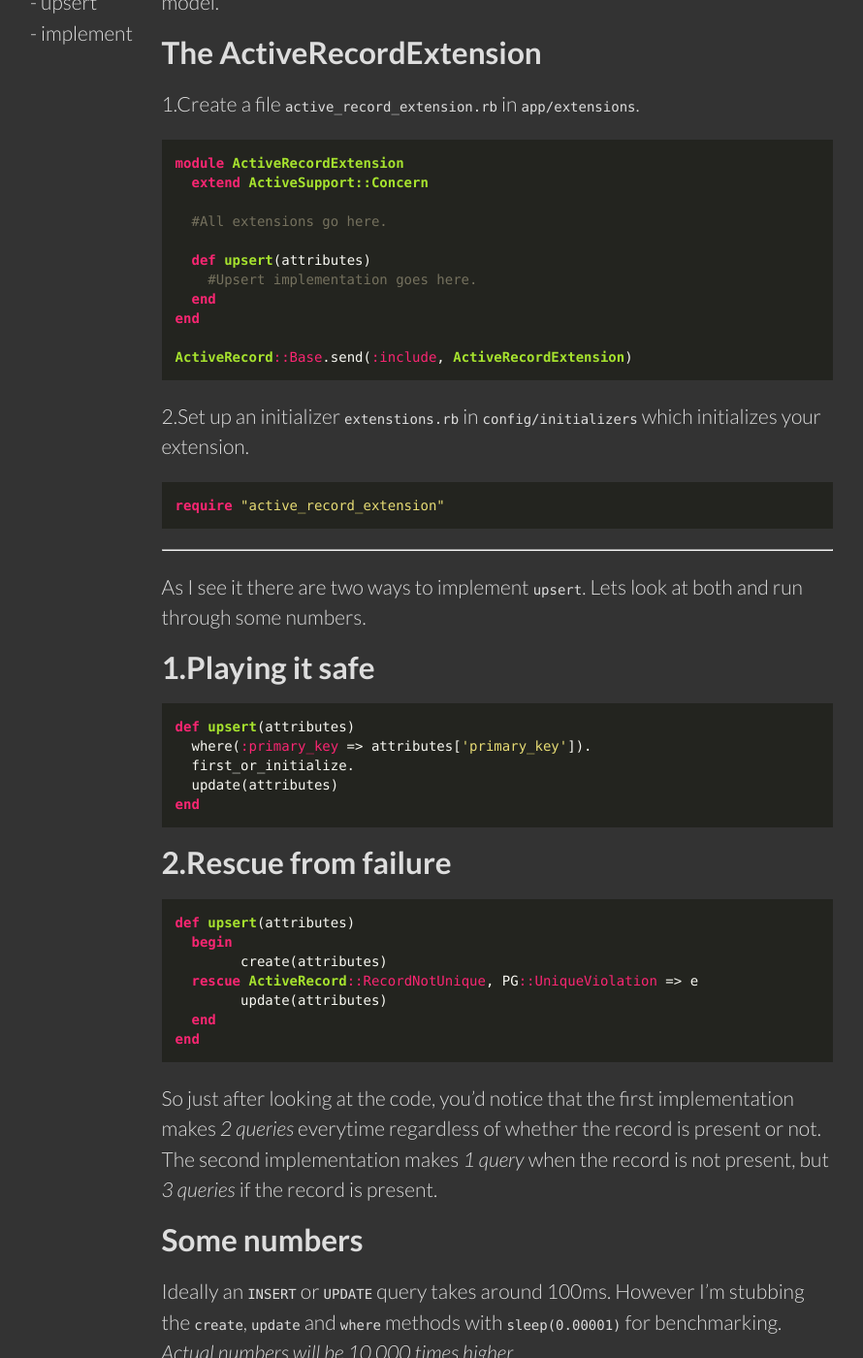
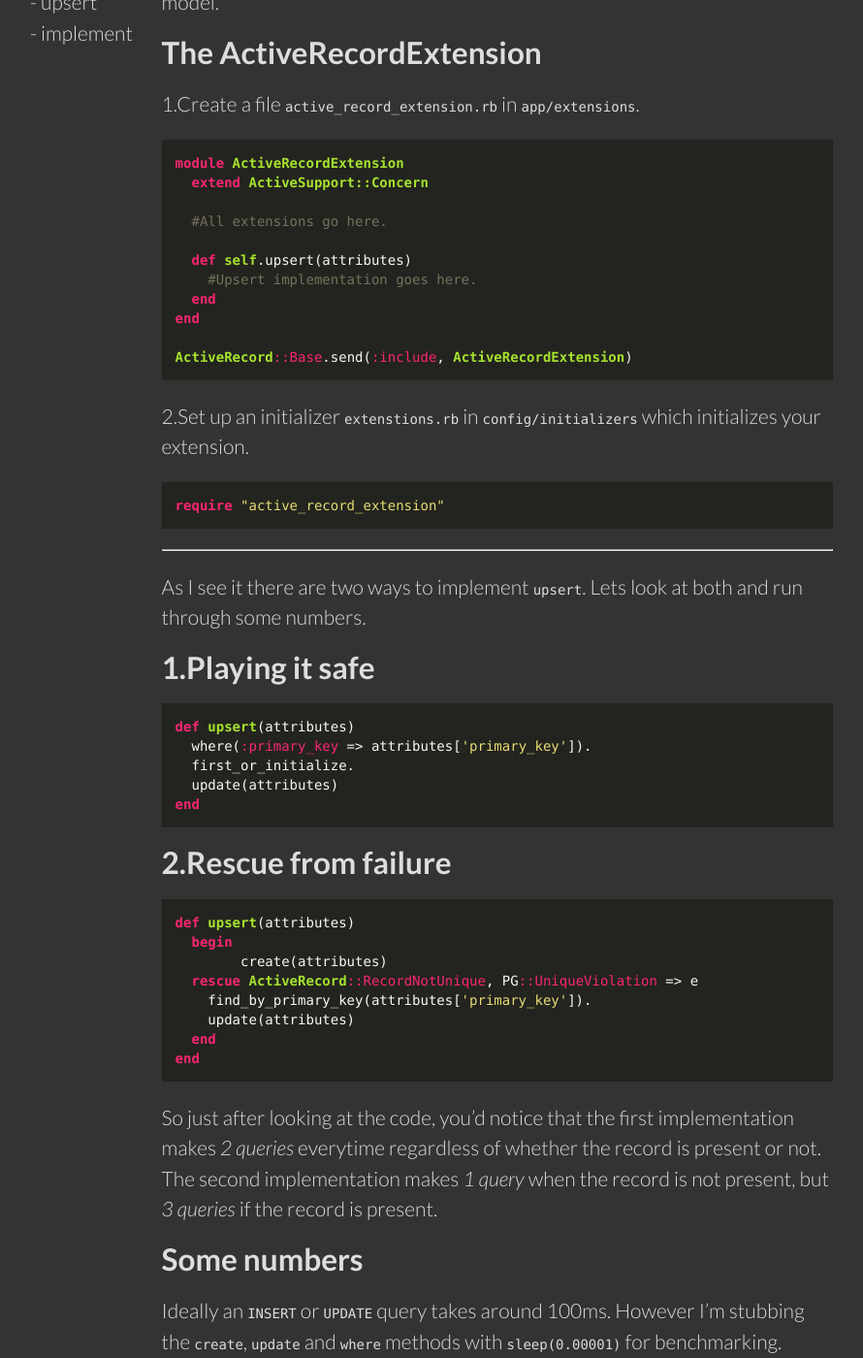
Before and after one commit to Codebrahma/codebrahma.github.io, a Jekyll site: the page built from _posts/2014-08-01-upsert-implementation-in-rails.markdown, in a window 1280 px wide and 1400 px high, scrolled down 391 px. Shown: the whole window at 97% size, without its empty margins (220-1110 px from the left). Built offline with Jekyll 4.4.1, drawn with Linux system fonts in a browser that asks for light colours; nearby versions of some CDN libraries; some web fonts are replaced; comment, search, counter and statistics services are not loaded.

Commit message:
upsert codefix

```diff
--- a/_posts/2014-08-01-upsert-implementation-in-rails.markdown
+++ b/_posts/2014-08-01-upsert-implementation-in-rails.markdown
@@ -25,7 +25,7 @@ module ActiveRecordExtension
 
   #All extensions go here.
 
-  def upsert(attributes)
+  def self.upsert(attributes)
     #Upsert implementation goes here.
   end
 end
@@ -60,7 +60,8 @@ def upsert(attributes)
   begin
   	create(attributes)
   rescue ActiveRecord::RecordNotUnique, PG::UniqueViolation => e
-  	update(attributes)
+    find_by_primary_key(attributes['primary_key']).
+    update(attributes)
   end
 end
 {% endhighlight %}
```
